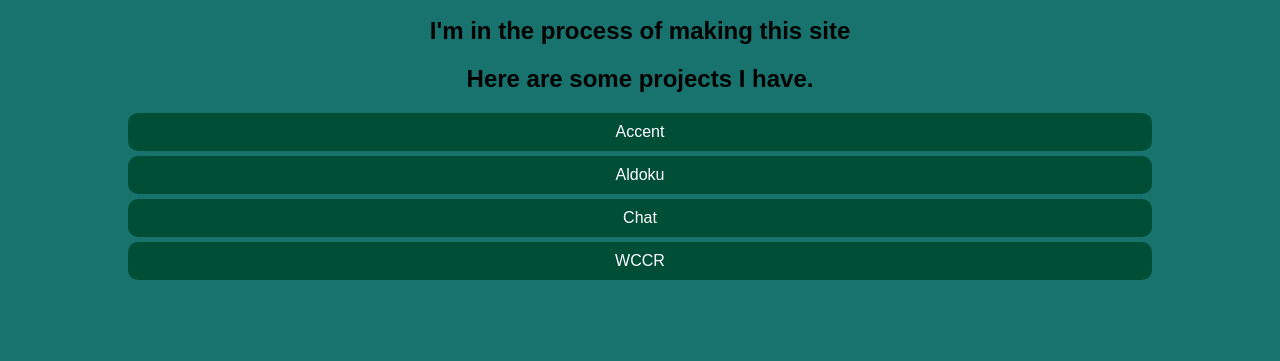
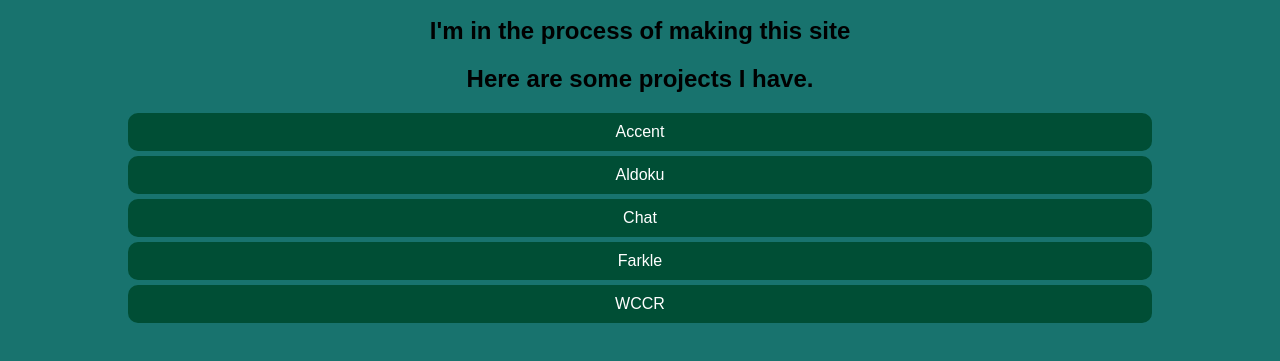
Before and after one commit to alfy32/alfy32, a website: page client/index.html in a window 1280 px wide. Shown: the part 137-498 px from the top of the page. Drawn offline with Linux system fonts and the light colour scheme; a web font is replaced by a local one.

Commit message:
added farkle

```diff
--- a/client/index.html
+++ b/client/index.html
@@ -5,6 +5,7 @@
 
   <link rel="stylesheet" type="text/css" href="css/index.css">
 
+  <!-- fonts -->
   <link href='http://fonts.googleapis.com/css?family=Chivo' rel='stylesheet' type='text/css'>
 
 </head>
@@ -31,6 +32,7 @@
     <a class="buttons" href="http://accent.alfy32.com">Accent</a>
     <a class="buttons" href="http://aldoku.alfy32.com">Aldoku</a>
     <a class="buttons" href="http://chat.alfy32.com">Chat</a>
+    <a class="buttons" href="http://farkle.alfy32.com">Farkle</a>
     <a class="buttons" href="http://wccr.alfy32.com">WCCR</a>
 
   </div>
```
Lines whose indentation alone changed are shown as unchanged.
